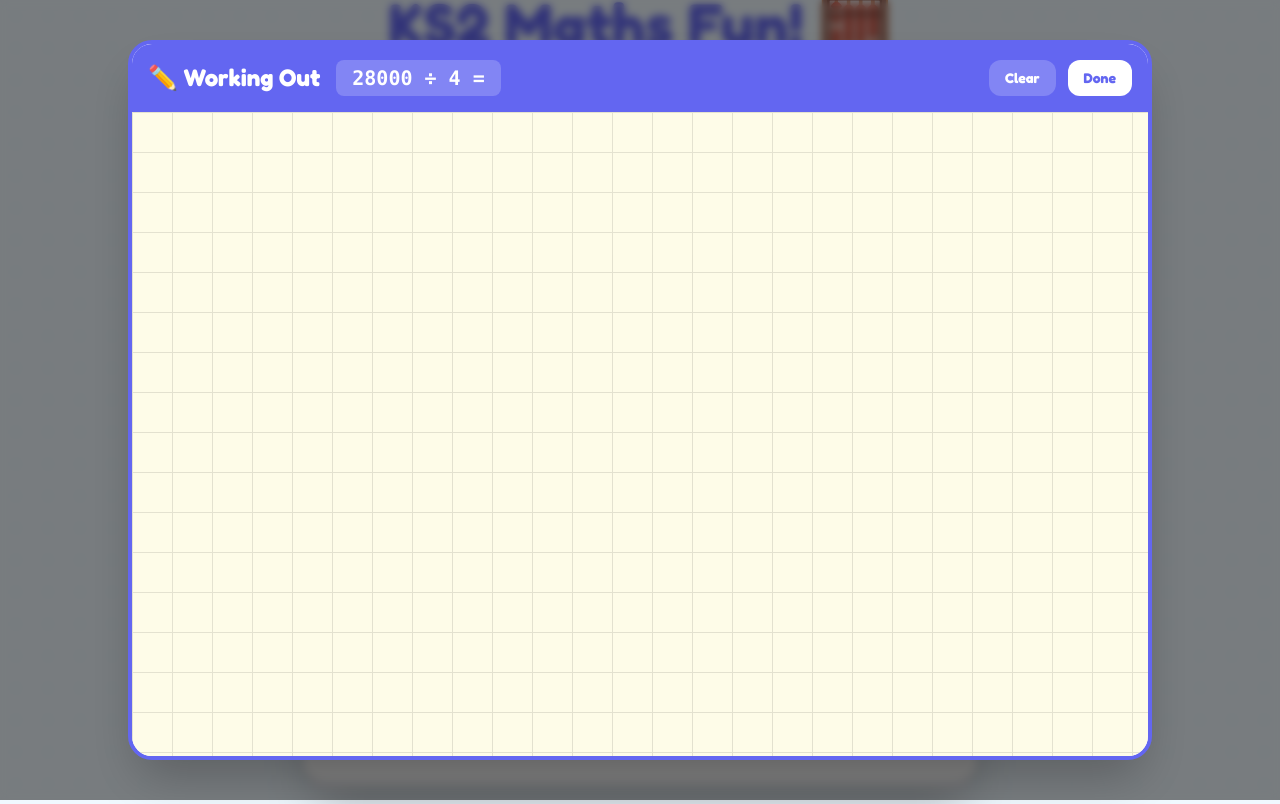
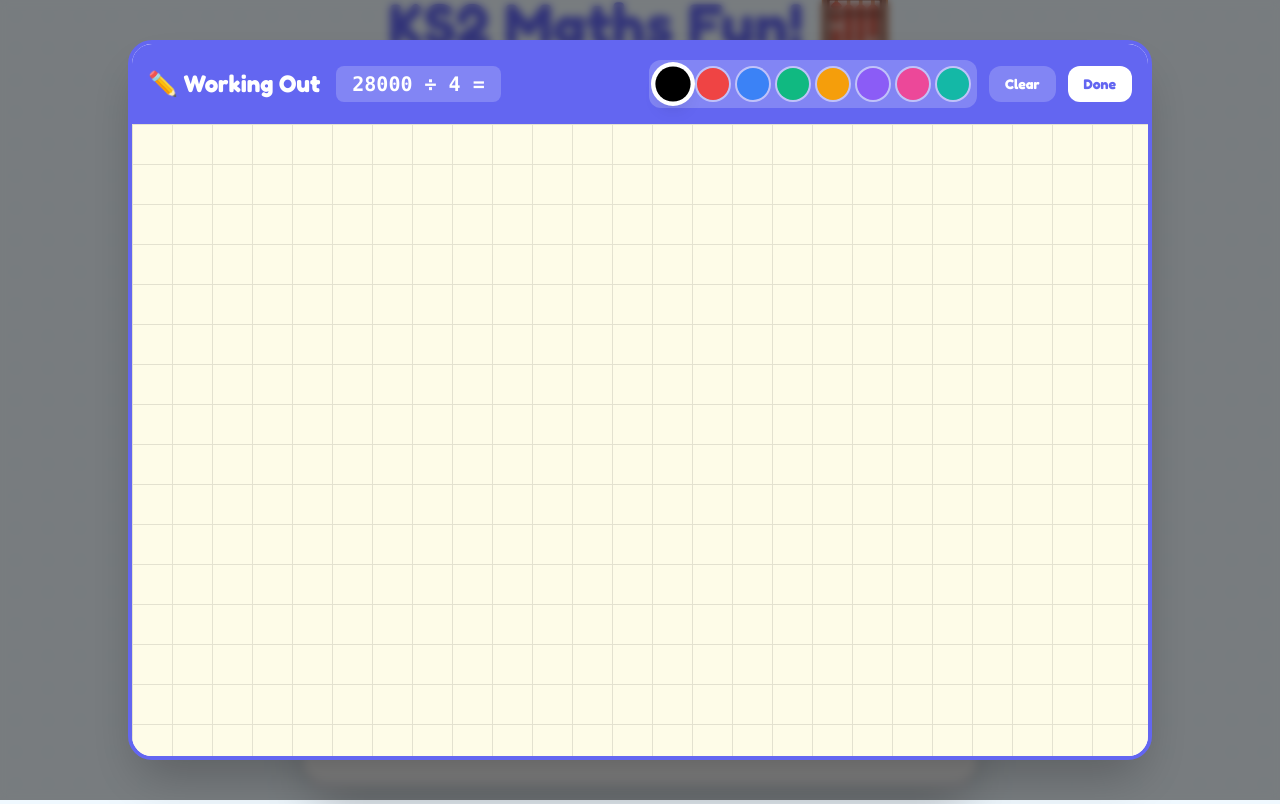
Before and after one commit to GreatTrog/ks2-maths-sats-arithmetic-practice, a React (Vite) app: page / in a window 1280 px wide. Both pictures are taken after a click on the button "Show Working Out". Built offline with nearby package versions, Linux system fonts and the light colour scheme.

Commit message:
feat: Added colour swatch to WorkingOutCanvas

```diff
--- a/components/WorkingOutCanvas.tsx
+++ b/components/WorkingOutCanvas.tsx
@@ -12,6 +12,19 @@ const WorkingOutCanvas: React.FC<WorkingOutCanvasProps> = ({ isVisible, onClose,
     const [isDrawing, setIsDrawing] = useState(false);
     const [context, setContext] = useState<CanvasRenderingContext2D | null>(null);
     const [isInitialized, setIsInitialized] = useState(false);
+    const [selectedColor, setSelectedColor] = useState('#000000');
+
+    // Color palette for the swatches
+    const colors = [
+        '#000000', // Black
+        '#EF4444', // Red
+        '#3B82F6', // Blue
+        '#10B981', // Green
+        '#F59E0B', // Orange
+        '#8B5CF6', // Purple
+        '#EC4899', // Pink
+        '#14B8A6', // Teal
+    ];
 
     // Initialize canvas context once
     useEffect(() => {
@@ -21,11 +34,11 @@ const WorkingOutCanvas: React.FC<WorkingOutCanvasProps> = ({ isVisible, onClose,
                 renderCtx.lineCap = 'round';
                 renderCtx.lineJoin = 'round';
                 renderCtx.lineWidth = 3;
-                renderCtx.strokeStyle = '#000000';
+                renderCtx.strokeStyle = selectedColor;
                 setContext(renderCtx);
             }
         }
-    }, [context]);
+    }, [context, selectedColor]);
 
     // Size canvas when first shown
     useEffect(() => {
@@ -38,11 +51,11 @@ const WorkingOutCanvas: React.FC<WorkingOutCanvasProps> = ({ isVisible, onClose,
             context.lineCap = 'round';
             context.lineJoin = 'round';
             context.lineWidth = 3;
-            context.strokeStyle = '#000000';
+            context.strokeStyle = selectedColor;
 
             setIsInitialized(true);
         }
-    }, [isVisible, context, isInitialized]);
+    }, [isVisible, context, isInitialized, selectedColor]);
 
     // Clear canvas when question changes
     const clearCanvas = () => {
@@ -57,6 +70,13 @@ const WorkingOutCanvas: React.FC<WorkingOutCanvasProps> = ({ isVisible, onClose,
             setIsInitialized(false); // Reset initialization for new question
         }
     }, [question]);
+
+    // Update stroke color when selected color changes
+    useEffect(() => {
+        if (context) {
+            context.strokeStyle = selectedColor;
+        }
+    }, [selectedColor, context]);
 
     // Drawing handlers
     const startDrawing = (e: React.MouseEvent | React.TouchEvent) => {
@@ -115,7 +135,24 @@ const WorkingOutCanvas: React.FC<WorkingOutCanvasProps> = ({ isVisible, onClose,
                             </div>
                         )}
                     </div>
-                    <div className="flex gap-3">
+
+                    {/* Color Swatches */}
+                    <div className="flex items-center gap-3">
+                        <div className="flex gap-2 bg-white/20 p-2 rounded-xl">
+                            {colors.map((color) => (
+                                <button
+                                    key={color}
+                                    onClick={() => setSelectedColor(color)}
+                                    className={`w-8 h-8 rounded-full transition-all hover:scale-110 ${selectedColor === color
+                                            ? 'ring-4 ring-white shadow-lg scale-110'
+                                            : 'ring-2 ring-white/50'
+                                        }`}
+                                    style={{ backgroundColor: color }}
+                                    title={`Select ${color}`}
+                                />
+                            ))}
+                        </div>
+
                         <button
                             onClick={clearCanvas}
                             className="px-4 py-2 bg-white/20 hover:bg-white/30 rounded-xl font-bold transition-colors text-sm"
```
